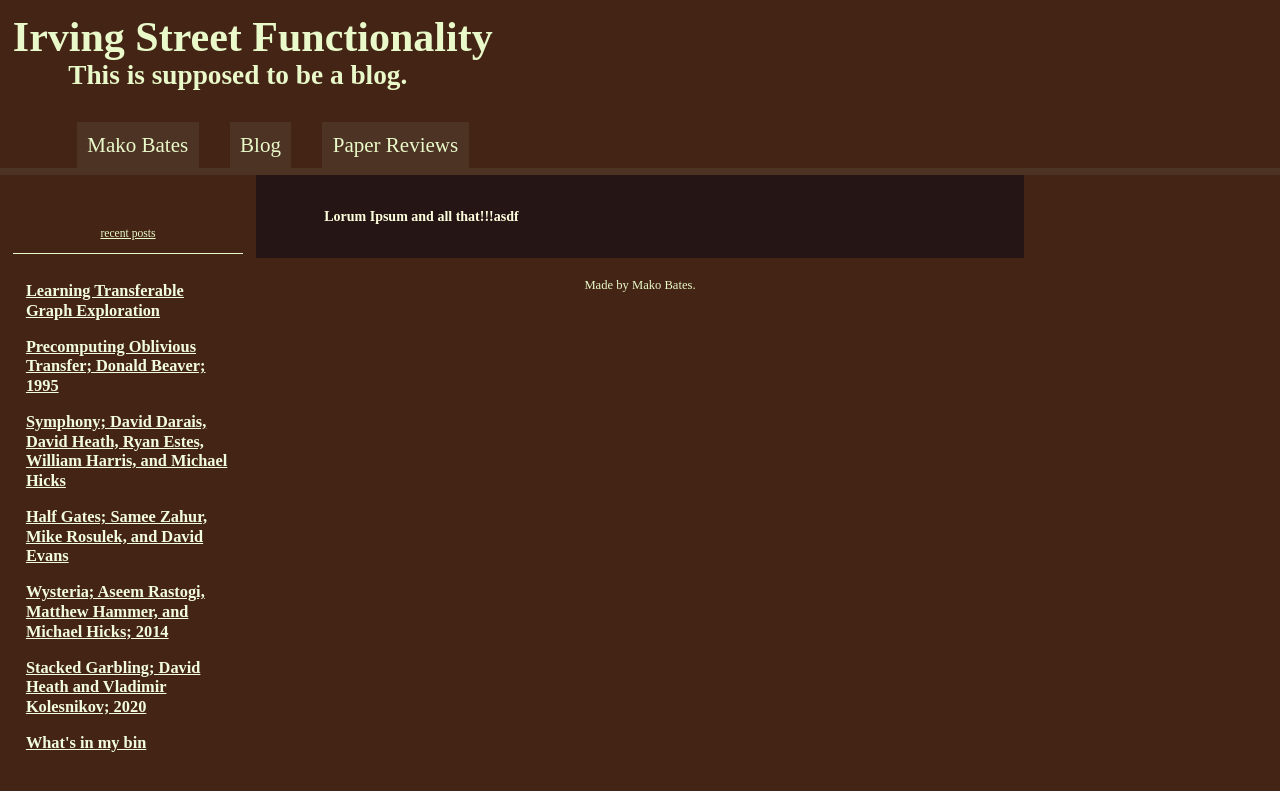
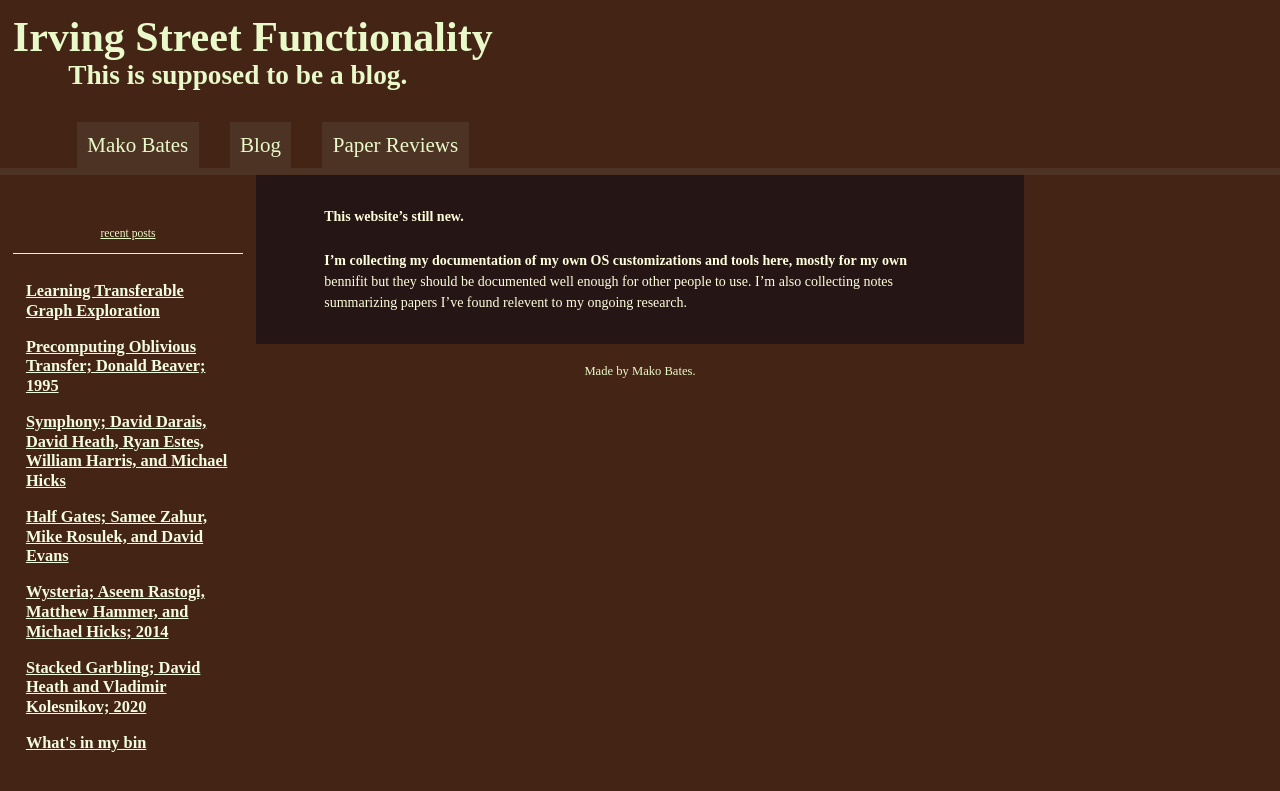
Before and after one commit to ShapeOfMatter/Mako-Bates, a Jekyll site: the page built from index.md, in a window 1280 px wide. Shown: the top 791 px of the page. Built offline with Jekyll 4.4.1, drawn with Linux system fonts in a browser that asks for light colours.

Commit message:
update index

```diff
--- a/index.md
+++ b/index.md
@@ -1,4 +1,7 @@
 ---
 ---
 
-Lorum Ipsum and all that!!!asdf
+This website's still new.
+
+I'm collecting my documentation of my own OS customizations and tools here, mostly for my own bennifit but they should be documented well enough for other people to use.
+I'm also collecting notes summarizing papers I've found relevent to my ongoing research.
```
